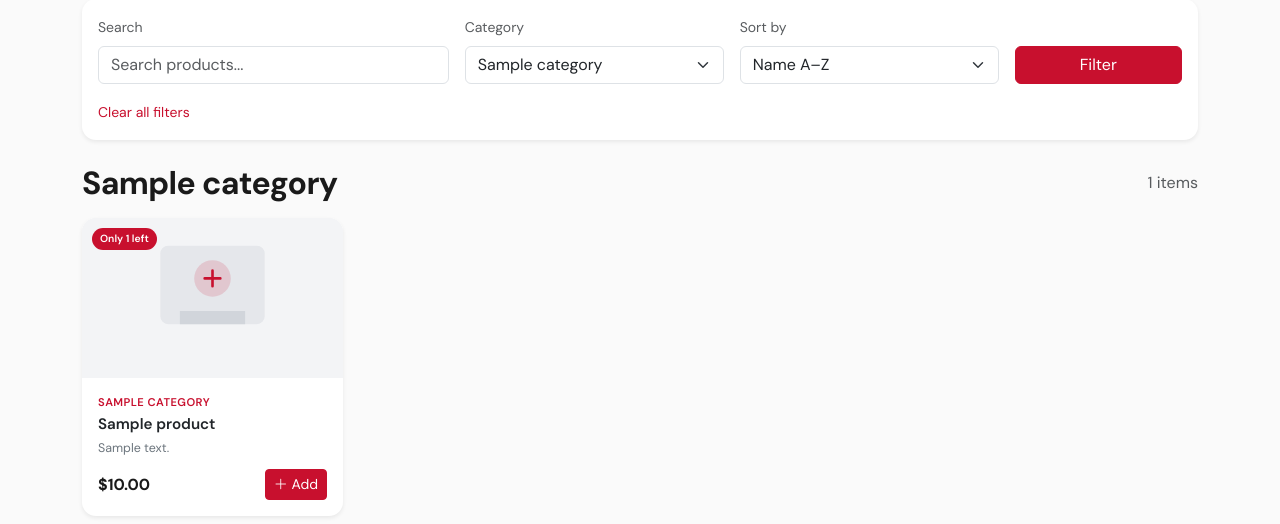
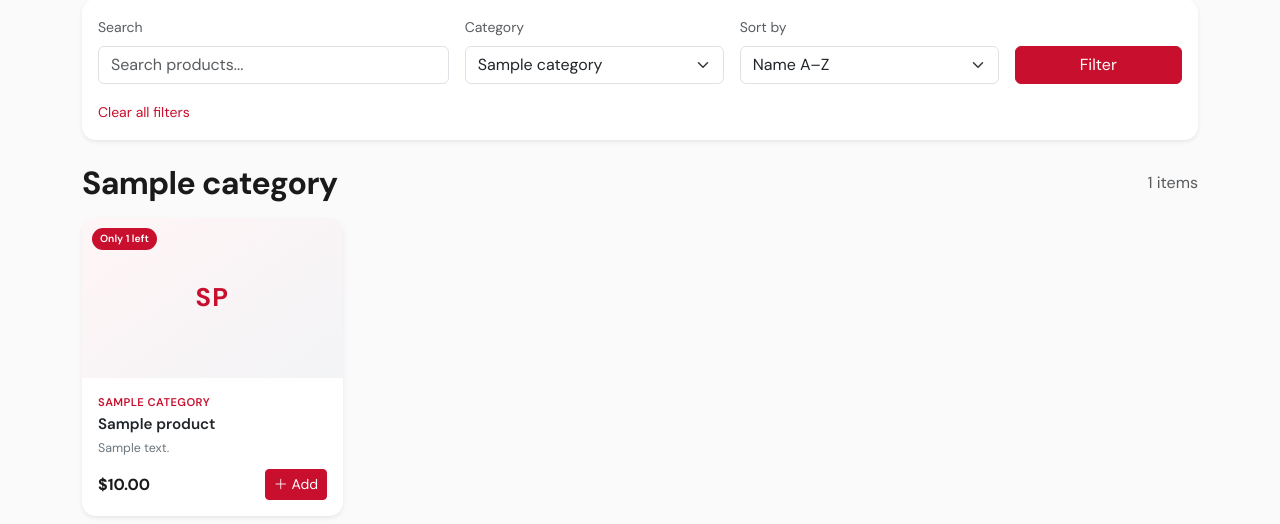
Before and after one commit to pakabbas/AbduMart, a PHP site: page /index.php?category=1 in a window 1280 px wide. Shown: the part 495-1019 px from the top of the page. Run offline with PHP 8.4, Linux system fonts and the light colour scheme; the visitor is signed in with stand-in values (Sample User, id 1); tables that the repository leaves empty hold one stand-in row (values such as "Sample post"); some libraries are stand-ins or nearby versions.

Commit message:
Show name initials on category and product tiles without images
- Add name_initials() helper (e.g. Bubble Teas -> BT)
- Render initials in tile image area when no image URL is set
- Fall back to initials when image fails to load
- Apply to shop categories, product cards, and cart thumbnails

Co-authored-by: pakabbas <pakabbas@users.noreply.github.com>

```diff
--- a/assets/css/style.css
+++ b/assets/css/style.css
@@ -190,15 +190,59 @@ body {
 
 .category-img {
     height: 90px;
-    background-color: #f5f5f5;
     overflow: hidden;
 }
 
-.category-img img {
+.product-img {
+    height: 160px;
+    position: relative;
+    overflow: hidden;
+}
+
+.catalog-tile-media {
+    display: flex;
+    align-items: center;
+    justify-content: center;
+    background: linear-gradient(145deg, #fff5f6 0%, #f3f4f6 100%);
+    overflow: hidden;
+}
+
+.catalog-tile-img {
+    position: absolute;
+    inset: 0;
     width: 100%;
     height: 100%;
     object-fit: cover;
-    display: block;
+    z-index: 1;
+}
+
+.catalog-tile-img.is-hidden {
+    display: none;
+}
+
+.catalog-tile-initials {
+    font-weight: 700;
+    color: var(--am-red);
+    letter-spacing: 0.06em;
+    line-height: 1;
+    user-select: none;
+    z-index: 0;
+}
+
+.catalog-tile-media:not(.show-initials):has(.catalog-tile-img:not(.is-hidden)) .catalog-tile-initials {
+    visibility: hidden;
+}
+
+.category-img .catalog-tile-initials {
+    font-size: 1.2rem;
+}
+
+.product-img .catalog-tile-initials {
+    font-size: 1.6rem;
+}
+
+.cart-thumb .catalog-tile-initials {
+    font-size: 0.8rem;
 }
 
 .category-card span {
@@ -221,24 +265,11 @@ body {
     box-shadow: var(--shadow-md) !important;
 }
 
-.product-img {
-    height: 160px;
-    background-color: #f8f8f8;
-    position: relative;
-    overflow: hidden;
-}
-
-.product-img img {
-    width: 100%;
-    height: 100%;
-    object-fit: cover;
-    display: block;
-}
-
 .stock-badge {
     position: absolute;
     top: 10px;
     left: 10px;
+    z-index: 2;
     background: var(--am-red);
     color: #fff;
     font-size: 0.65rem;
@@ -292,16 +323,9 @@ body {
     width: 64px;
     height: 64px;
     border-radius: 10px;
-    background-color: #f0f0f0;
     overflow: hidden;
     flex-shrink: 0;
-}
-
-.cart-thumb img {
-    width: 100%;
-    height: 100%;
-    object-fit: cover;
-    display: block;
+    position: relative;
 }
 
 .qty-input {
--- a/assets/js/app.js
+++ b/assets/js/app.js
@@ -1,7 +1,5 @@
 (function () {
     'use strict';
-
-    const placeholderProduct = '/assets/images/placeholder-product.svg';
 
     document.addEventListener('DOMContentLoaded', function () {
         const csrfToken = document.querySelector('meta[name="csrf-token"]')?.content
@@ -122,14 +120,19 @@
             });
         });
 
-        document.querySelectorAll('.product-img img, .category-img img, .cart-thumb img').forEach(function (img) {
-            img.addEventListener('error', function () {
-                if (img.dataset.fallbackApplied) {
-                    return;
+        document.querySelectorAll('.catalog-tile-img').forEach(function (img) {
+            function showInitials() {
+                img.classList.add('is-hidden');
+                const media = img.closest('.catalog-tile-media');
+                if (media) {
+                    media.classList.add('show-initials');
                 }
-                img.dataset.fallbackApplied = '1';
-                img.src = placeholderProduct;
-            });
+            }
+
+            img.addEventListener('error', showInitials);
+            if (img.complete && img.naturalWidth === 0) {
+                showInitials();
+            }
         });
     });
 
--- a/includes/functions.php
+++ b/includes/functions.php
@@ -90,6 +90,40 @@ function is_ajax_request(): bool
 function asset_url(string $path): string
 {
     return '/' . ltrim($path, '/');
+}
+
+function catalog_has_image(?string $url): bool
+{
+    $url = trim((string) $url);
+    return $url !== '' && preg_match('#^https?://#i', $url);
+}
+
+function name_initials(string $name): string
+{
+    $name = trim(preg_replace('/\s+/u', ' ', $name));
+    if ($name === '') {
+        return '?';
+    }
+
+    $words = preg_split('/\s+/u', $name, -1, PREG_SPLIT_NO_EMPTY);
+    if (count($words) >= 2) {
+        return mb_strtoupper(mb_substr($words[0], 0, 1) . mb_substr($words[1], 0, 1));
+    }
+
+    $word = $words[0];
+    return mb_strtoupper(mb_substr($word, 0, min(2, mb_strlen($word))));
+}
+
+function catalog_tile_media(string $name, ?string $imageUrl): string
+{
+    $initials = e(name_initials($name));
+    $html = '<span class="catalog-tile-initials" aria-hidden="true">' . $initials . '</span>';
+
+    if (catalog_has_image($imageUrl)) {
+        $html = '<img src="' . e(trim((string) $imageUrl)) . '" alt="' . e($name) . '" loading="lazy" class="catalog-tile-img">' . $html;
+    }
+
+    return $html;
 }
 
 function catalog_image_url(?string $url, string $kind = 'product'): string
--- a/index.php
+++ b/index.php
@@ -129,11 +129,8 @@ require __DIR__ . '/includes/header.php';
             <?php foreach ($categories as $cat): ?>
             <div class="col-6 col-md-4 col-lg-2">
                 <a href="?category=<?= (int) $cat['id'] ?>" class="category-card">
-                    <div class="category-img">
-                        <img src="<?= e(catalog_image_url($cat['image_url'] ?? null, 'category')) ?>"
-                             alt="<?= e($cat['name']) ?>"
-                             loading="lazy"
-                             onerror="this.onerror=null;this.src='<?= e(asset_url('assets/images/placeholder-category.svg')) ?>';">
+                    <div class="category-img catalog-tile-media<?= catalog_has_image($cat['image_url'] ?? null) ? '' : ' show-initials' ?>">
+                        <?= catalog_tile_media($cat['name'], $cat['image_url'] ?? null) ?>
                     </div>
                     <span><?= e($cat['name']) ?></span>
                 </a>
@@ -166,11 +163,8 @@ require __DIR__ . '/includes/header.php';
         <?php foreach ($products as $product): ?>
         <div class="col-6 col-md-4 col-lg-3">
             <article class="product-card card h-100 border-0 shadow-sm">
-                <div class="product-img">
-                    <img src="<?= e(catalog_image_url($product['image_url'] ?? null)) ?>"
-                         alt="<?= e($product['name']) ?>"
-                         loading="lazy"
-                         onerror="this.onerror=null;this.src='<?= e(asset_url('assets/images/placeholder-product.svg')) ?>';">
+                <div class="product-img catalog-tile-media<?= catalog_has_image($product['image_url'] ?? null) ? '' : ' show-initials' ?>">
+                    <?= catalog_tile_media($product['name'], $product['image_url'] ?? null) ?>
                     <?php if ((int) $product['inventory'] > 0 && (int) $product['inventory'] <= 5): ?>
                     <span class="stock-badge">Only <?= (int) $product['inventory'] ?> left</span>
                     <?php elseif ((int) $product['inventory'] < 1): ?>
```
Also changed, not shown: cart.php (+2 -5 lines).
